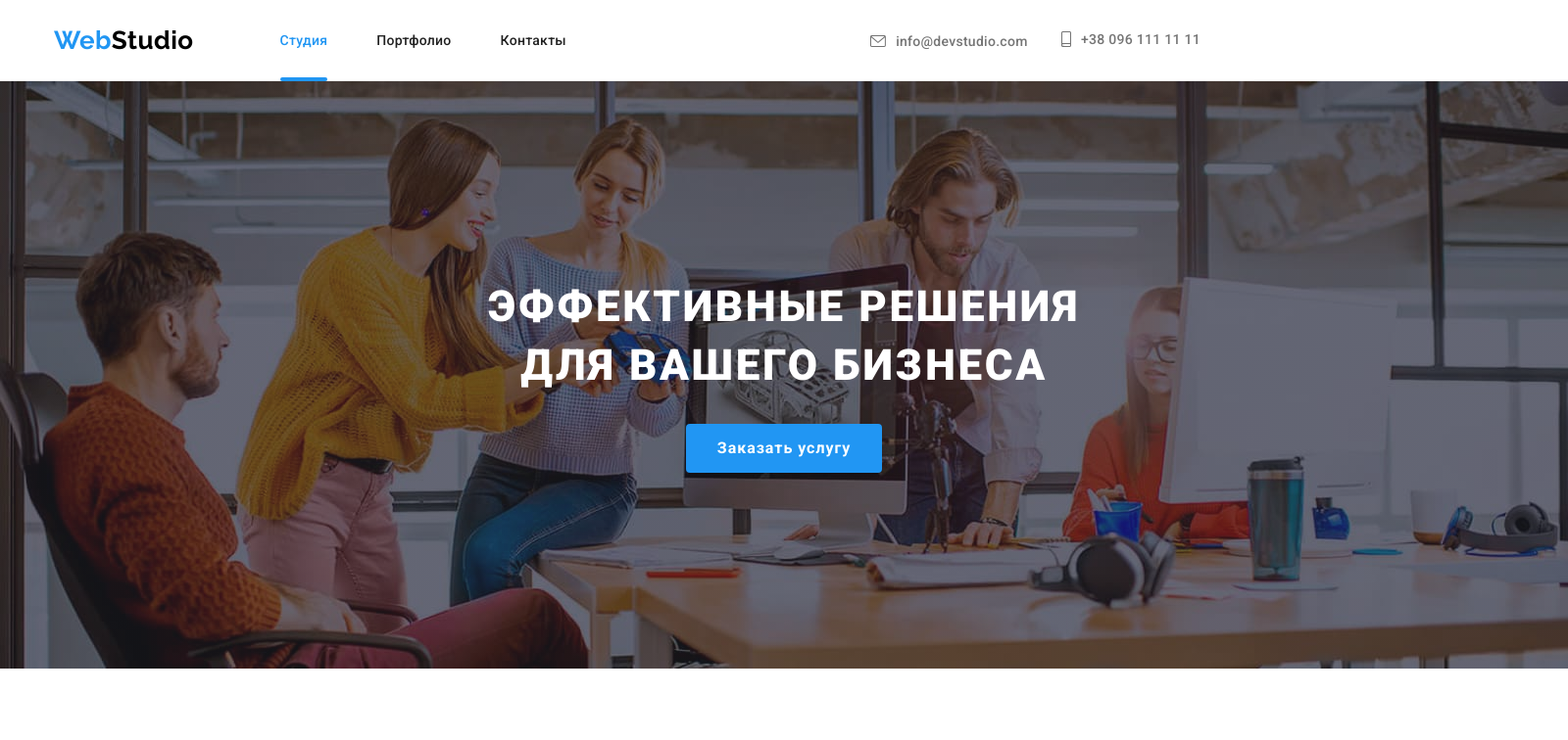
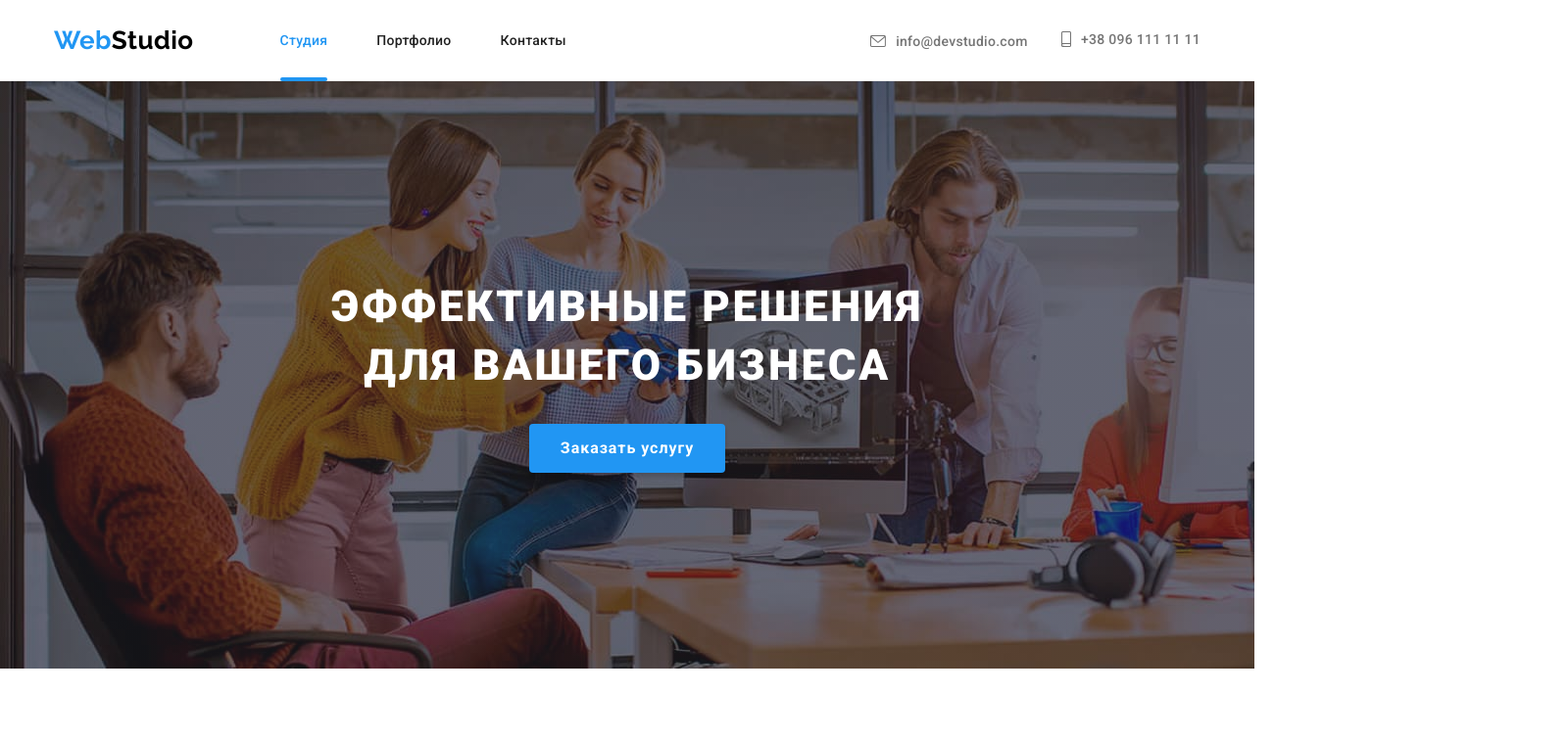
Before and after one commit to virysik/goit-markup-hw-08, a plain HTML site: page index.html in a window 1280 px wide. Shown: the top 756 px of the page at 98% size, 1600 px wide, since content can reach past the window. Drawn offline with nearby package versions, Linux system fonts and the light colour scheme.

```diff
--- a/sass/components/_hero.scss
+++ b/sass/components/_hero.scss
@@ -52,7 +52,8 @@
   @media screen and (min-width: 1200px) {
     padding-top: 200px;
     padding-bottom: 200px;
-    width: 1600px;
+    max-width: 1600px;
+    width: auto;
     height: 600px;
 
     background-image: linear-gradient(
```
Also changed, not shown: css/main.css, css/main.min.css, 2 other files.
